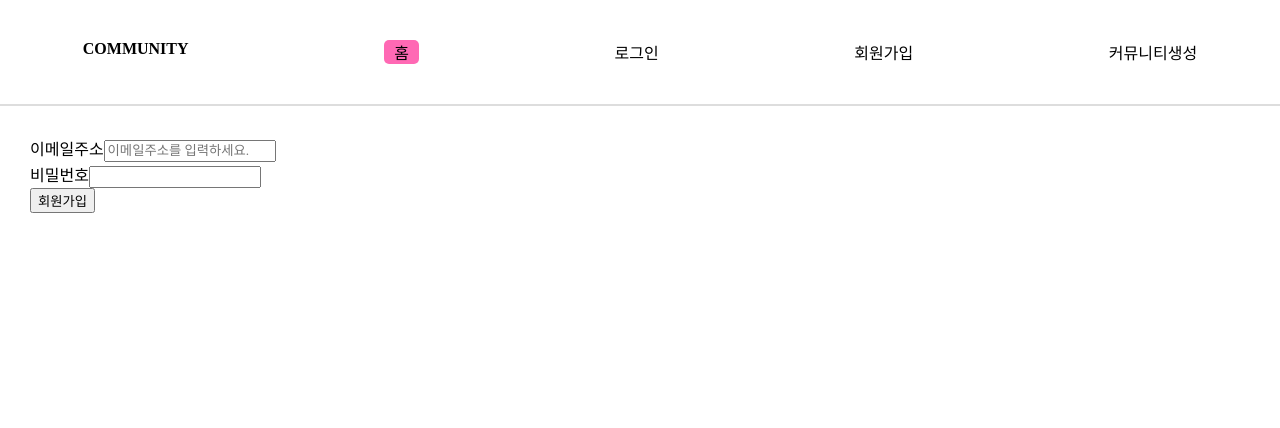
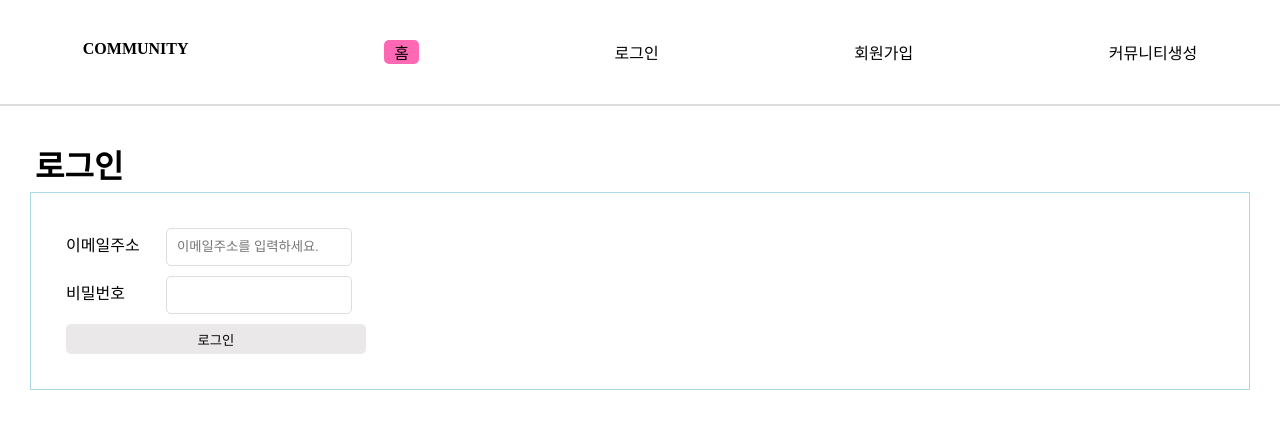
Before and after one commit to iafan1229/next-mysql, a Next.js app in the folder client/: page /login in a window 1280 px wide. Shown: the top 428 px of the page. Built offline with nearby package versions, Linux system fonts and the light colour scheme; a web font is replaced by a local one.

Commit message:
feat: context API 추가

```diff
--- a/client/app/layout.tsx
+++ b/client/app/layout.tsx
@@ -2,6 +2,7 @@ import './globals.css';
 import '../styles/globals.scss';
 import { Inter } from 'next/font/google';
 import Layout from '@/components/layout';
+import { AuthProvider } from '@/context/auth';
 
 const inter = Inter({ subsets: ['latin'] });
 
@@ -18,7 +19,9 @@ export default function RootLayout({
 	return (
 		<html lang='en'>
 			<body className={inter.className}>
-				<Layout>{children}</Layout>
+				<AuthProvider>
+					<Layout>{children}</Layout>
+				</AuthProvider>
 			</body>
 		</html>
 	);
--- a/client/app/login/page.tsx
+++ b/client/app/login/page.tsx
@@ -4,6 +4,7 @@ import { FormEvent, useEffect, useState } from 'react';
 import Input from '@/components/input';
 import axios from 'axios';
 import { useRouter } from 'next/navigation';
+import { useAuthDispatch } from '@/context/auth';
 
 interface errorType {
 	name?: string;
@@ -12,6 +13,7 @@ interface errorType {
 }
 
 export default function Login() {
+	const dispatch = useAuthDispatch();
 	const router = useRouter();
 	const [email, setEmail] = useState('');
 	const [pw, setPw] = useState('');
@@ -31,6 +33,10 @@ export default function Login() {
 				}
 			);
 			console.log(res);
+			if (res) {
+				dispatch('LOGIN', res.data?.user);
+				router.push('/');
+			}
 		} catch (err: any) {
 			console.log(err);
 			setErr(err?.response?.data || {});
@@ -38,6 +44,7 @@ export default function Login() {
 	};
 	return (
 		<>
+			<h1>로그인</h1>
 			<form onSubmit={(e) => handleSubmit(e)}>
 				<Input
 					text='이메일주소'
@@ -48,7 +55,7 @@ export default function Login() {
 					error={err.email}
 				/>
 				<Input text='비밀번호' value={pw} setValue={setPw} type='password' />
-				<input type='submit' value='회원가입' />
+				<input type='submit' value='로그인' />
 			</form>
 		</>
 	);
--- a/client/components/input.tsx
+++ b/client/components/input.tsx
@@ -15,7 +15,7 @@ export default function Input({
 	error,
 }: inputTypes) {
 	return (
-		<div>
+		<div className='input-wrap'>
 			<span>{text}</span>
 			<input
 				type={type}
--- /dev/null
+++ b/client/context/auth.tsx
@@ -0,0 +1,70 @@
+'use client';
+import React, { createContext, useReducer, useContext } from 'react';
+
+interface State {
+	authenticated: boolean;
+	user: User | undefined;
+	loading: boolean;
+}
+interface User {
+	name: string;
+	email: string;
+	createdAt: string;
+	updatedAt: string;
+}
+
+const StateContext = createContext<State>({
+	authenticated: false,
+	user: undefined,
+	loading: true,
+});
+
+const DispatchContext = createContext<any>(null);
+
+interface Action {
+	type: string;
+	payload: any;
+}
+const reducer = (state: State, { type, payload }: Action) => {
+	switch (type) {
+		case 'LOGIN':
+			return {
+				...state,
+				authenticated: true,
+				user: payload,
+			};
+		case 'LOGOUT':
+			return {
+				...state,
+				authenticated: false,
+				user: null,
+			};
+		case 'STOP_LOADING':
+			return {
+				...state,
+				loading: false,
+			};
+		default:
+			throw new Error(`unknown action type ${type}`);
+	}
+};
+
+export const AuthProvider = ({ children }: { children: React.ReactNode }) => {
+	const [state, defaultDispatch] = useReducer(reducer, {
+		user: null,
+		authenticated: false,
+		loading: true,
+	});
+	console.log('state', state);
+	const dispatch = (type: string, payload?: any) => {
+		defaultDispatch({ type, payload });
+	};
+	return (
+		<DispatchContext.Provider value={dispatch}>
+			<StateContext.Provider value={state}>{children}</StateContext.Provider>
+		</DispatchContext.Provider>
+	);
+};
+
+export const useAuthState = () => useContext(StateContext);
+export const useAuthDispatch = () => useContext(DispatchContext);
--- a/client/styles/globals.scss
+++ b/client/styles/globals.scss
@@ -17,3 +17,37 @@ header {
 main {
 	padding: 30px;
 }
+
+.input-wrap {
+	padding: 5px;
+	> span:first-child {
+		display: inline-block;
+		padding-right: 10px;
+		min-width: 100px;
+	}
+	input {
+		border: 1px solid #ddd;
+		padding: 10px;
+		border-radius: 5px;
+	}
+}
+
+form {
+	border: 1px solid lightblue;
+	padding: 30px;
+}
+button,
+input[type='submit'] {
+	display: inline-block;
+	margin: 5px;
+	background: rgb(234, 232, 232);
+	outline: none;
+	border: none;
+	height: 30px;
+	min-width: 300px;
+	border-radius: 5px;
+}
+
+h1 {
+	padding: 5px;
+}
```
